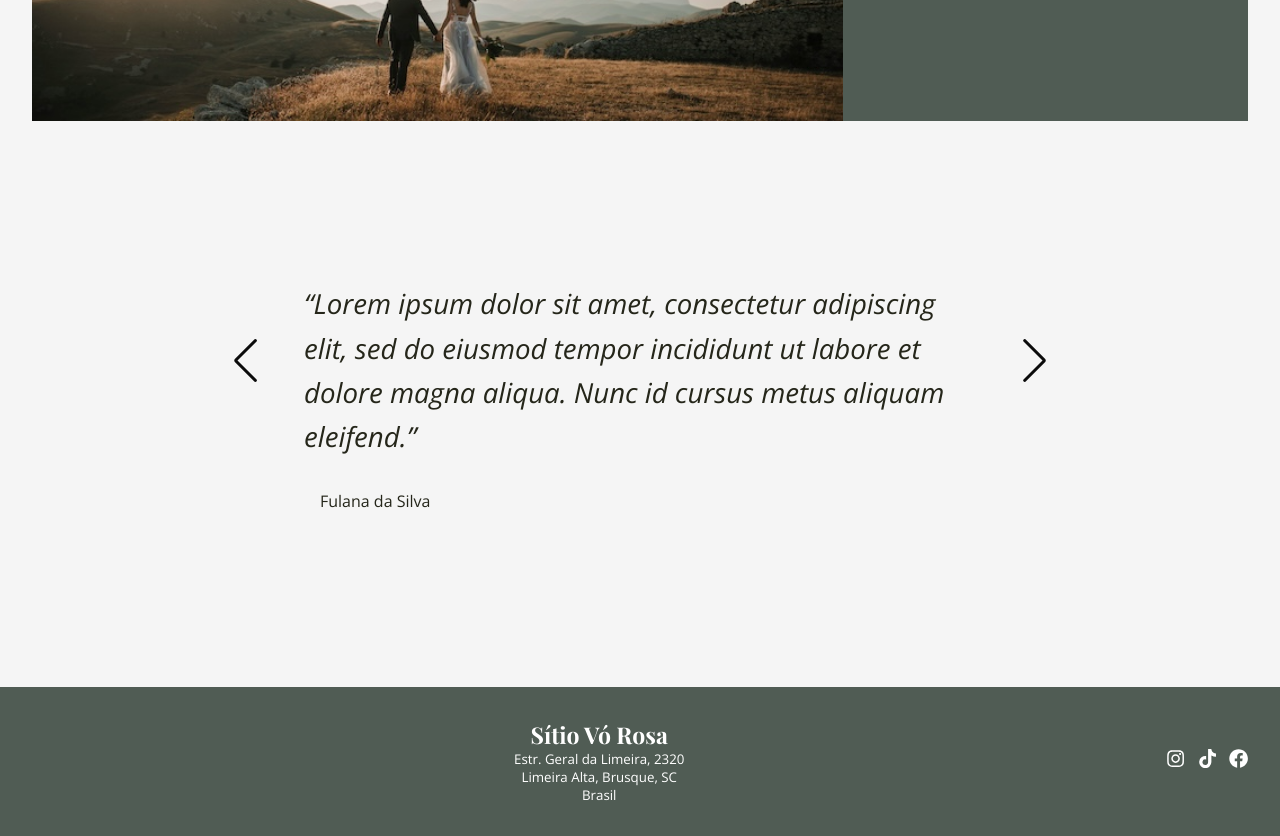
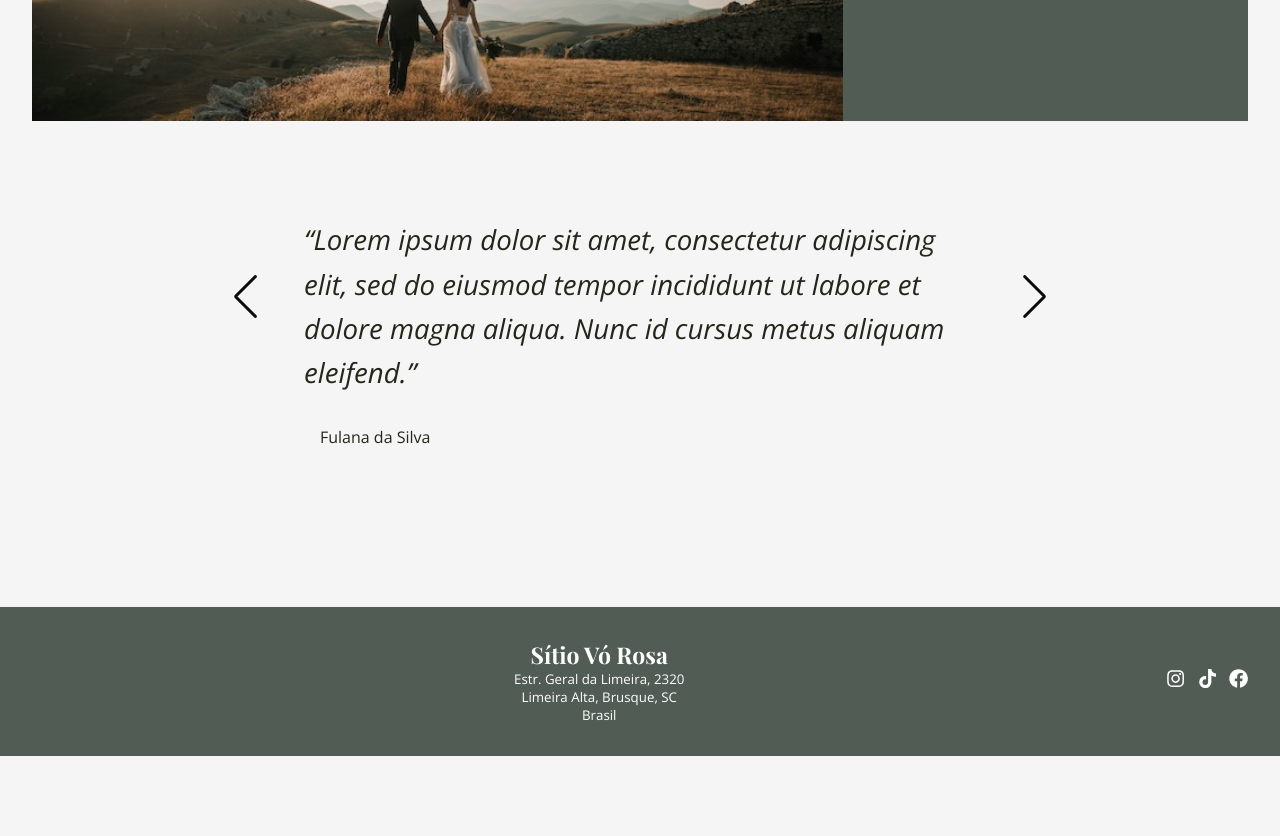
Before and after one commit to ellenristow/projeto-front-end_flag, a React (Vite) app: page /eventos in a window 1280 px wide. Shown: the part 1240-2076 px from the top of the page. After the commit the page ends 1996 px from the top, so only its background shows below. Built offline with nearby package versions, Linux system fonts and the light colour scheme; no server answers; a web font is replaced by a local one.

Commit message:
fix padding eventos

```diff
--- a/src/styles/layout/_eventos.scss
+++ b/src/styles/layout/_eventos.scss
@@ -116,10 +116,10 @@
 
 	.testimonials {
 		margin: 0;
-		padding: 8rem 12rem 4rem 12rem;
+		padding: 4rem 12rem 3rem 12rem;
 		color: $text-dark-color;
 		@include breakpointDesktop(768px) {
-			padding: 6rem 4rem 2rem 4rem;
+			padding: 3rem 4rem 2rem 4rem;
 		}
 		p {
 			font-family: $secondary-font;
```
